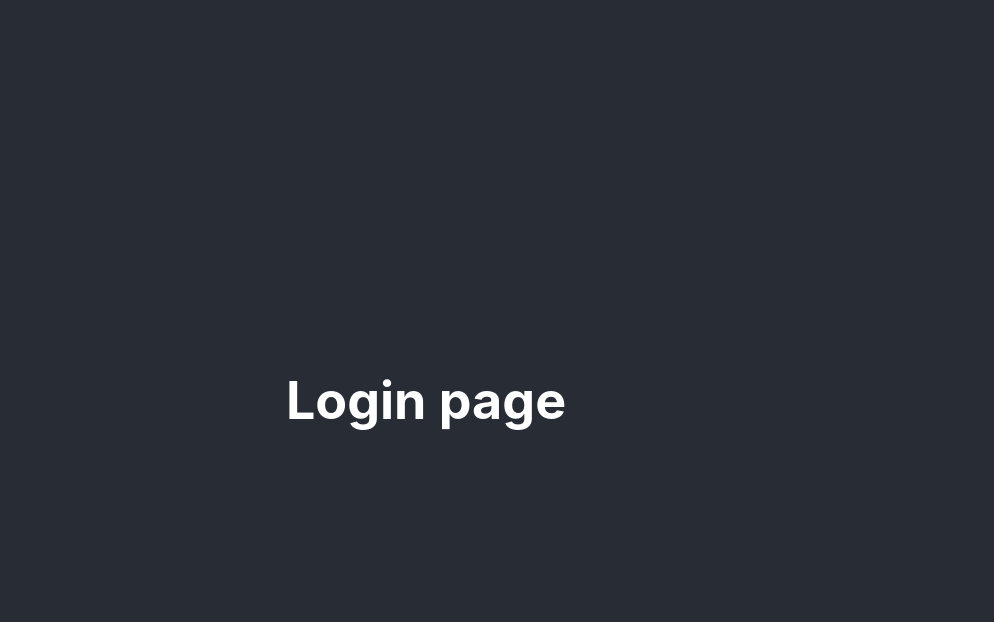
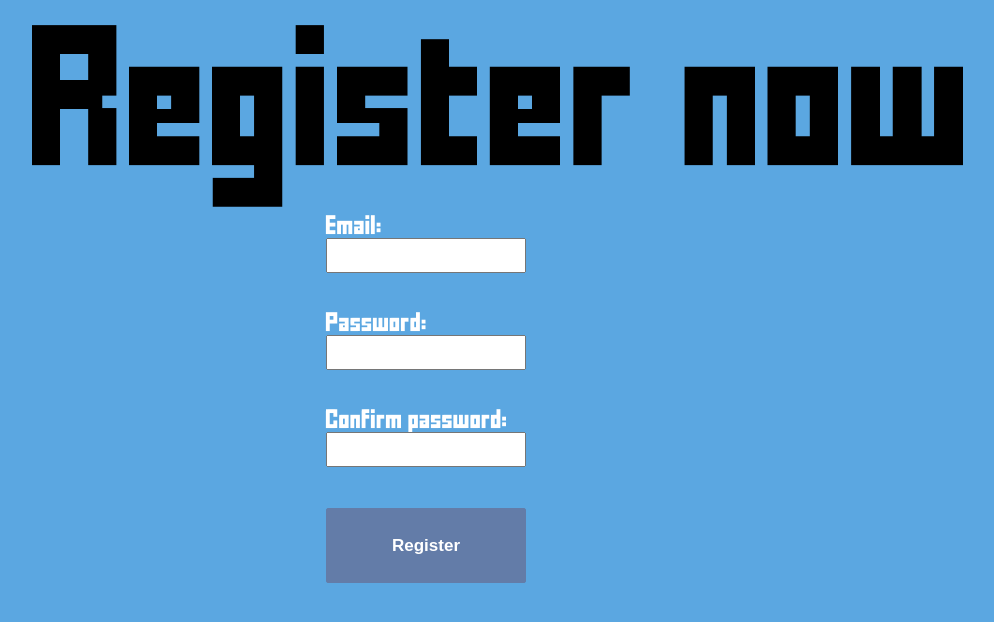
Before and after one commit to ASM-Studios/ASM-EpyTODO-Front, a React (Create React App) app: page /login in a window 1280 px wide. Shown: the top 622 px of the page, without its empty margins (214-1208 px from the left). Built offline with nearby package versions, Linux system fonts and the light colour scheme.

Commit message:
Add jwt check on routes
Signed-off-by: Mael RABOT <mael.rabot@epitech.eu>

```diff
--- a/src/pages/dashboard.js
+++ b/src/pages/dashboard.js
@@ -1,3 +1,4 @@
+import { checkToken } from "../utils/checks"
 import '../styleSheet/App.css'
 import '../styleSheet/background.css'
 import '../styleSheet/button.css'
@@ -5,11 +6,12 @@ import '../styleSheet/form.css'
 import '../styleSheet/text.css'
 
 const Dashboard = () => {
+    checkToken()
+
     return (
         <div className={"Dashboard-page-background"}>
-            <h1 className={"pixel"}>Dashboard todo</h1>
         </div>
-    )
+    );
 }
 
 export default Dashboard
--- a/src/pages/login.js
+++ b/src/pages/login.js
@@ -1,16 +1,91 @@
-import React from "react"
-// import { useState } from "react"
-// import {Link} from "react-router-dom"
-// import ReactDOM from 'react-dom/client'
-// import axios from "axios";
+import React, { useState } from 'react'
+import axios from "axios"
+import Cookies from "js-cookie"
+import { isEmail } from "../utils/checks"
 import '../styleSheet/App.css'
+import '../styleSheet/background.css'
+import '../styleSheet/button.css'
+import '../styleSheet/form.css'
+import '../styleSheet/register.css'
+import '../styleSheet/text.css'
 
 const Login = () => {
+    const [errorMessage, setErrorMessage] = useState("")
+    const loginURL = "http://localhost:8080/login"
+    const dashboardURL = "http://localhost:3000/dashboard"
+    const [formData, setFormData] = useState({
+        email: '',
+        password: '',
+        passwordConfirm: ''
+    })
 
+    const resetForm = () => {
+        setFormData({
+            email: '',
+            password: '',
+            passwordConfirm: ''
+        });
+    }
+
+    const handleInputChange = (event) => {
+        const { name, value } = event.target
+        setFormData((prevState) => ({ ...prevState, [name]: value }))
+    }
+
+    const LoginButton = () => {
+        const createUser = () => {
+            if (!formData.email || !formData.password || !formData.passwordConfirm) {
+                setErrorMessage("All field must be complete.")
+                return null
+            } else if (formData.password !== formData.passwordConfirm) {
+                setErrorMessage("Password do not match.")
+                return null
+            } else if (!isEmail(formData.email)) {
+                setErrorMessage("Please enter a valid email address.")
+                return null
+            } else {
+                const payload = {
+                    email: formData.email,
+                    password: formData.password
+                }
+                axios.post(loginURL, payload).then(response => {
+                    const token = response.data.token
+                    if (!token) {
+                        setErrorMessage("Scrap, token wasn't provided")
+                        return null
+                    } else {
+                        Cookies.set('token', token)
+                        console.log("token is: " + token)
+                        window.location.href = dashboardURL
+                    }
+                }).catch(error => {
+                    setErrorMessage("Scrap, something went wrong: " + error.response.data.msg)
+                    console.error(error)
+                })
+                setErrorMessage("")
+                resetForm()
+            }
+        }
+        return (
+            <button className={"registerButton"} onClick={createUser}>Register</button>
+        )
+    }
     return (
-        <div className="App-header">
-            <h1>Login page</h1>
+        <div className="Register-page-background">
+            {errorMessage && <p className="error">{errorMessage}</p>}
+            <form className={"form"}>
+                <label className={"label"}>Email:
+                    <input className={"input"} name="email" type="email" value={formData.email} onChange={handleInputChange} />
+                </label><br/>
+                <label className={"label"}>Password:
+                    <input className={"input"} name="password" type="password" value={formData.password} onChange={handleInputChange} />
+                </label><br/>
+                <label className={"label"}>Confirm password:
+                    <input className={"input"} name="passwordConfirm" type="password" value={formData.passwordConfirm} onChange={handleInputChange} />
+                </label><br/>
+            </form>
+            <LoginButton />
         </div>
-    );
-};
+    )
+}
 export default Login;
--- a/src/pages/register.js
+++ b/src/pages/register.js
@@ -1,6 +1,7 @@
 import React, { useState } from 'react'
 import axios from "axios"
 import Cookies from "js-cookie"
+import { isEmail } from "../utils/checks"
 import '../styleSheet/App.css'
 import '../styleSheet/background.css'
 import '../styleSheet/button.css'
@@ -9,10 +10,7 @@ import '../styleSheet/register.css'
 import '../styleSheet/text.css'
 
 
-const isEmail = (email) => {
-    const emailRegex = /^[^\s@]+@[^\s@]+\.[^\s@]+$/
-    return emailRegex.test(email)
-}
+
 
 const Register = () => {
     const [errorMessage, setErrorMessage] = useState("")
@@ -25,6 +23,17 @@ const Register = () => {
         name: '',
         firstname: ''
     })
+
+    const resetForm = () => {
+        setFormData({
+            email: '',
+            password: '',
+            passwordConfirm: '',
+            name: '',
+            firstname: ''
+        });
+    }
+
 
     const handleInputChange = (event) => {
         const { name, value } = event.target
@@ -55,7 +64,7 @@ const Register = () => {
                     setErrorMessage("Scrap, token wasn't provided")
                     return null
                 } else {
-                        Cookies.set('token', token, { sameSite: 'lax', secure: true })
+                        Cookies.set('token', token)
                         window.location.href = dashboardURL
                     }
                 }).catch(error => {
@@ -63,6 +72,7 @@ const Register = () => {
                     console.error(error)
                 })
                 setErrorMessage("")
+                resetForm()
             }
         }
         return (
```
